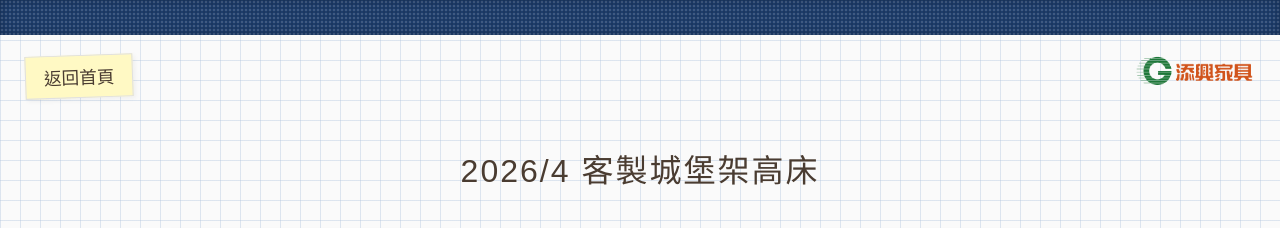
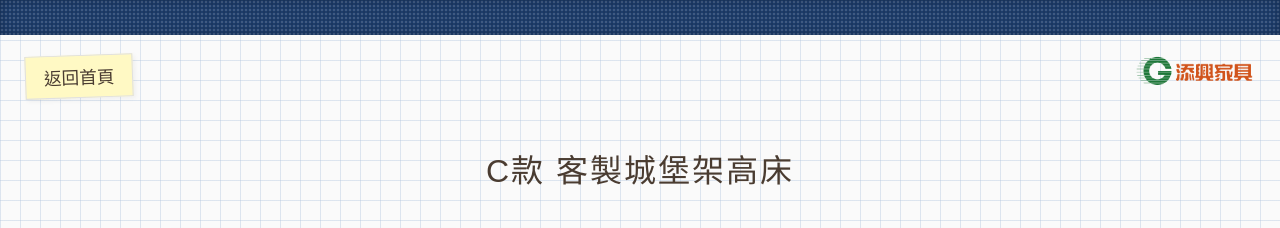
Before and after one commit to applerty145-cyber/-, a plain HTML site: page B11.html in a window 1280 px wide. Shown: the top 228 px of the page. Drawn offline with Linux system fonts and the light colour scheme; a web font is replaced by a local one.

Commit message:
Update B11.html

```diff
--- a/B11.html
+++ b/B11.html
@@ -120,7 +120,7 @@
 
         <button class="back-btn" onclick="window.location.href='index.html'">返回首頁</button>
         <img src="0-logo-02.png" alt="添興家具" class="header-logo">
-        <h2 class="section-title">2026/4 客製城堡架高床</h2>
+        <h2 class="section-title">C款 客製城堡架高床</h2>
 
         <div class="gallery">
             <div class="card" onclick="openItem(event, 0)"><img src="11.webp" alt="1"></div>
```
